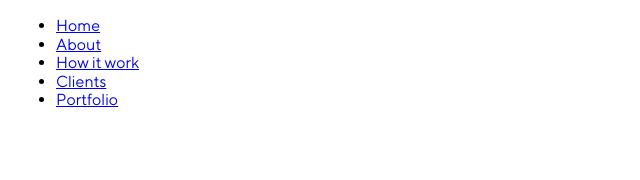
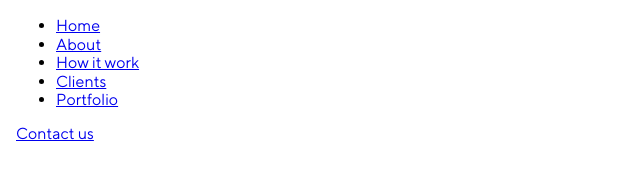
Before and after one commit to Abolfazlms/Flexbox_Examples, a plain HTML site: page index.html in a window 1280 px wide. Shown: the part 28-208 px from the top of the page, without its empty margins (0-640 px from the left). Drawn offline with Linux system fonts and the light colour scheme.

Commit message:
contact button added to header

```diff
--- a/index.html
+++ b/index.html
@@ -32,6 +32,7 @@
                         </li>
                     </ul>
                 </nav>
+                <a href="#" class="header_link">Contact us</a>
             </header>
         </div>
     </body>
```
